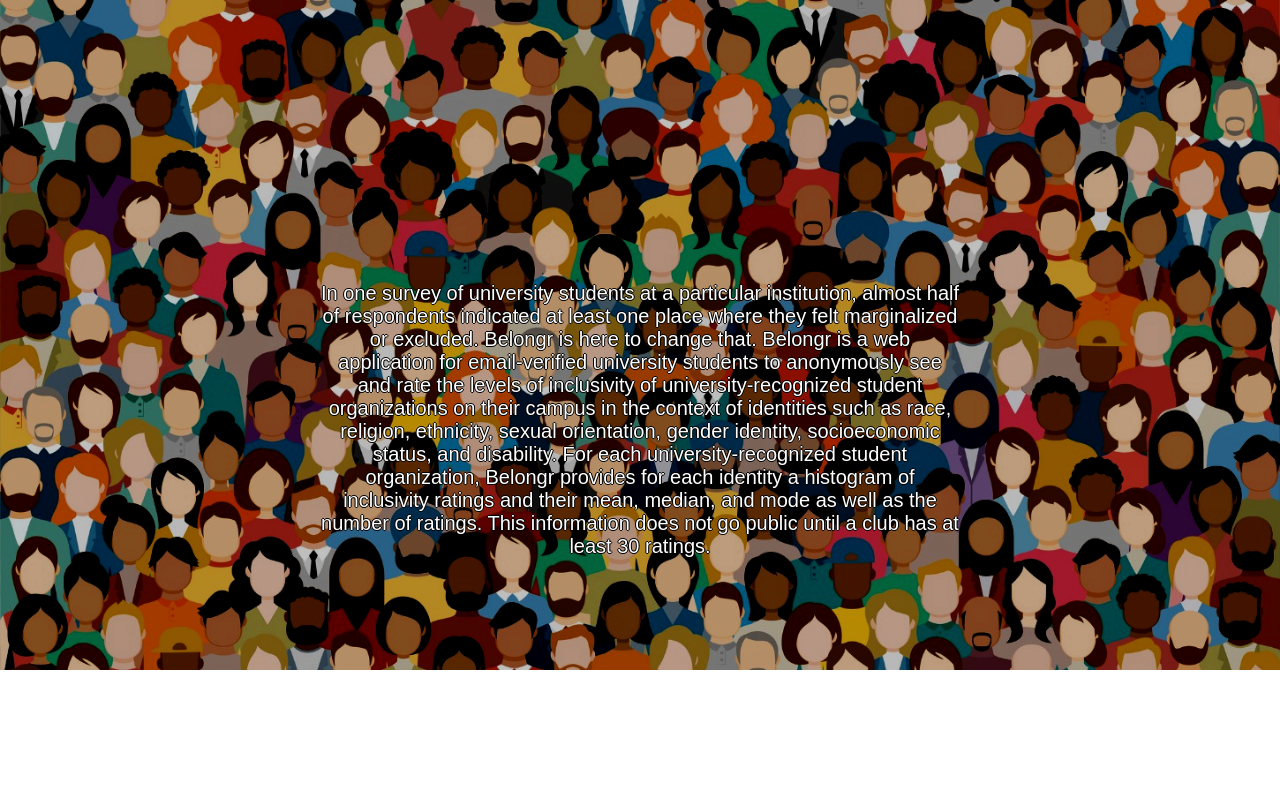
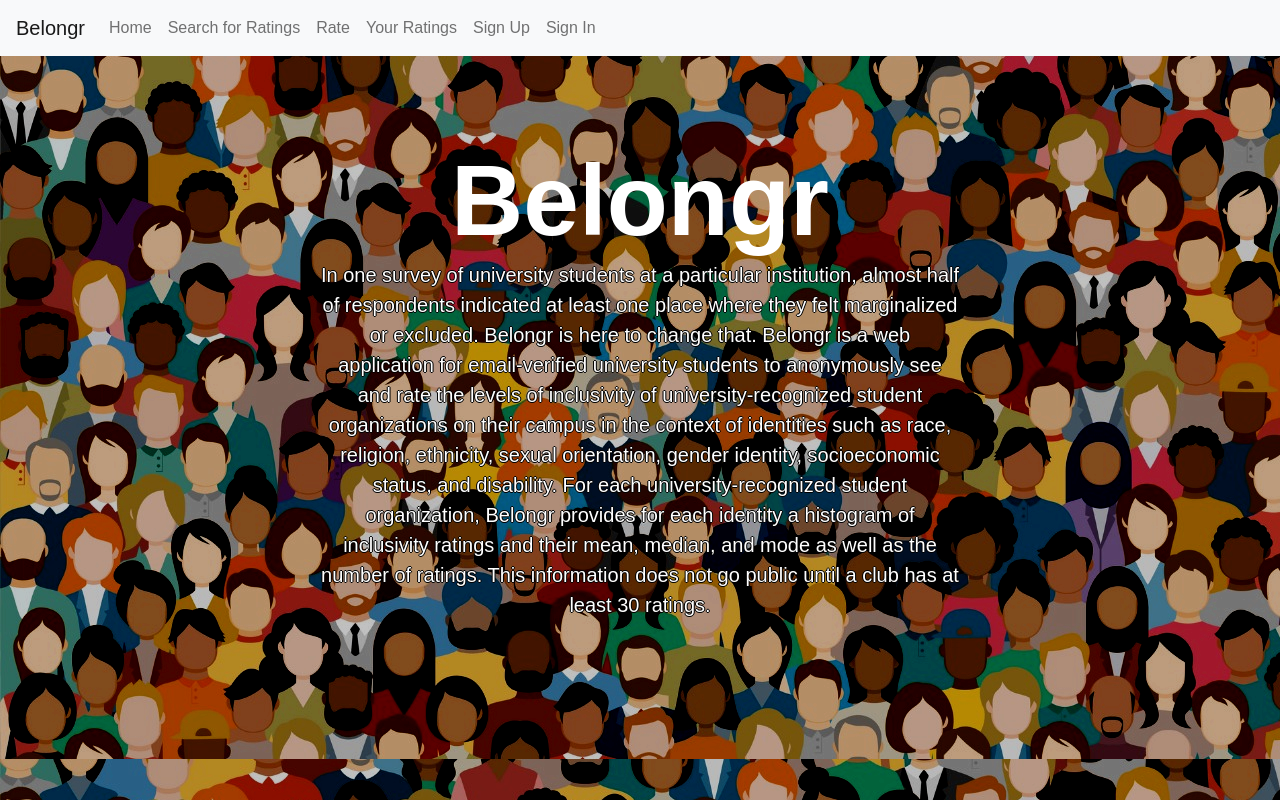
Before and after one commit to mayadummett/belongr-starter, a Flask app: template webapp/templates/index.html in a window 1280 px wide. Run offline with Flask 3, Linux system fonts and the light colour scheme; the template is opened without the code that fills it, so the values that code supplies are empty; parts of the project's set-up code (start-up, migrations or seed data) failed here and were passed over; some libraries are stand-ins or nearby versions.

Commit message:
creating nav and footer and changing backg img

```diff
--- a/webapp/static/styles.css
+++ b/webapp/static/styles.css
@@ -22,11 +22,25 @@
 }
 /* End of Background Styling */
 
+/* Navigation Bar Styling */
+
+.navbar {
+    display: flex;
+    flex-wrap: wrap;
+    align-items: center;
+    justify-content: space-between;
+    padding-top: 0.5rem;
+    padding-bottom: 0.5rem;
+    padding-left: 1em;
+    padding-right: 1em;
+  }
+
 /* Body Styling */
 
 body {
     margin-left: 330px;
     margin-top: 100px;
+    background-image: url("myeventsimages/belongrLanding1.png");
 }
 
 /* End of Body Styling */
@@ -38,11 +52,28 @@
   color: white;
 }
 
+.home_header {
+    text-align: center;
+}
+
+h1.home_header {
+    font-weight: 900;
+    color: rgb(122, 115, 115);
+    position: absolute;
+    top: 25%;
+    margin-left: 50%;
+    margin-right: 50%;
+    transform: translate(-50%, -50%);
+    color: white;
+    font-size: 100px;
+
+}
 
 .centered {
     position: absolute;
-    top: 50%;
+    top: 55%;
     left: 50%;
+
     transform: translate(-50%, -50%);
     color: white;
     font-size: 20px;
@@ -54,6 +85,19 @@
   }
 
   /* End of Landing Page Image & Text Styling   */
+
+  /* Footer Styling */
+
+  footer {
+    text-align: center;
+    align-items: center;
+    /* border-style: solid none none none; */
+    /* border-color: #7B1E7A; */
+    background-color: #128646;
+    padding: 1em 0em 0.25em 0em;
+  }
+
+
 
 
 /* button {
@@ -346,11 +390,6 @@
 
 /* Landing  */
 
-.home_header {
-    text-align: center;
-    margin-left: -15%;
-}
-
 .landing-buttons {
     display: flex;
     justify-content: center;
@@ -474,4 +513,3 @@
 ::-webkit-input-placeholder {
     line-height: 80px;
 }
- */
--- a/webapp/templates/index.html
+++ b/webapp/templates/index.html
@@ -1,29 +1,56 @@
 <!-- Landing Page for Belongr -->
 <!DOCTYPE html>
+
 
 <html lang="en">
 
   <head>
     <link href="/static/styles.css" rel="stylesheet">
+    <link rel='stylesheet' href='https://cdnjs.cloudflare.com/ajax/libs/bootstrap/5.0.2/css/bootstrap.min.css'>
     <title>Belongr</title>
   </head>
 
   <body id = "homepage">
+<!--Navigation bar-->
+<nav class="navbar sticky-top navbar-expand-lg navbar-light bg-light">
+  <a class="navbar-brand" href="#">Belongr</a>
+  <button class="navbar-toggler" type="button" data-toggle="collapse" data-target="#navbarNav" aria-controls="navbarNav" aria-expanded="false" aria-label="Toggle navigation">
+      <span class="navbar-toggler-icon"></span>
+    </button>
+    <div class="collapse navbar-collapse" id="navbarNav">
+      <ul class="navbar-nav">
+        <li class="nav-item">
+          <a class="nav-link" href="/">Home</a>
+        </li>
+        <li class="nav-item">
+          <a class="nav-link" href="/search-for-ratings">Search for Ratings</a>
+        </li>
+        <li class="nav-item ">
+          <a class="nav-link" href="/rate">Rate</a>
+        </li>
+        <li class="nav-item" >
+          <a class="nav-link" href="your-ratings">Your Ratings</a>
+        </li>
+        <li class="nav-item">
+          <a class="nav-link" href="/sign-up">Sign Up</a>
+        </li>
+        <li class="nav-item">
+          <a class="nav-link" href="/sign-in">Sign In</a>
+        </li>
+      </ul>
+    </div>
+  </nav>
+
+<!--end of Navigation bar-->
 
     <div class = "img-and-text-container-landing">
-
-      <img src = "/static/myeventsimages/belongrLanding1.png" alt = "Homepage background" id = "background">
-      <h1>Belongr</h1>
-
+      <!-- <img src = "/static/myeventsimages/belongrLanding1.png" alt = "Homepage background" id = "background"> -->
       <div class = "about-belonger">
-
-        <p class = "centered">In one survey of university students at a particular institution, almost half of respondents indicated at least one place where they felt marginalized or excluded. Belongr is here to change that. Belongr is a web application for email-verified university students to anonymously see and rate the levels of inclusivity of university-recognized student organizations on their campus in the context of identities such as race, religion, ethnicity, sexual orientation, gender identity, socioeconomic status, and disability. For each university-recognized student organization, Belongr provides for each identity a histogram of inclusivity ratings and their mean, median, and mode as well as the number of ratings. This information does not go public until a club has at least 30 ratings.</p>
+        <h1 class = "home_header" >Belongr</h2>
+        <p class = "centered"> In one survey of university students at a particular institution, almost half of respondents indicated at least one place where they felt marginalized or excluded. Belongr is here to change that. Belongr is a web application for email-verified university students to anonymously see and rate the levels of inclusivity of university-recognized student organizations on their campus in the context of identities such as race, religion, ethnicity, sexual orientation, gender identity, socioeconomic status, and disability. For each university-recognized student organization, Belongr provides for each identity a histogram of inclusivity ratings and their mean, median, and mode as well as the number of ratings. This information does not go public until a club has at least 30 ratings.</p>
       </div>
   </div>
 
+  </body>
 
-  </body>
   </html>
-
-
-<!-- Footer -->
```
Also changed, not shown: webapp/templates/layout.html (deleted, +0 -80 lines), webapp/static/favicon.ico (deleted).
